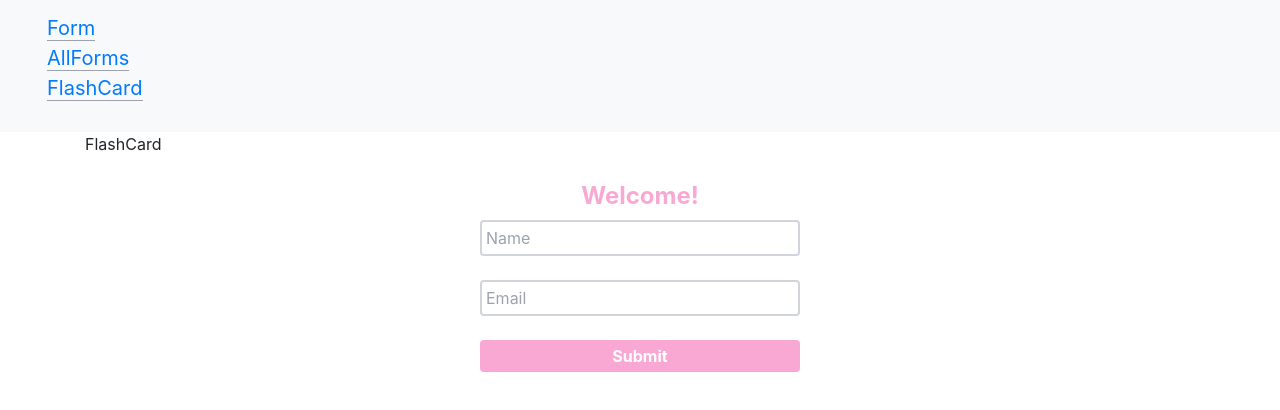
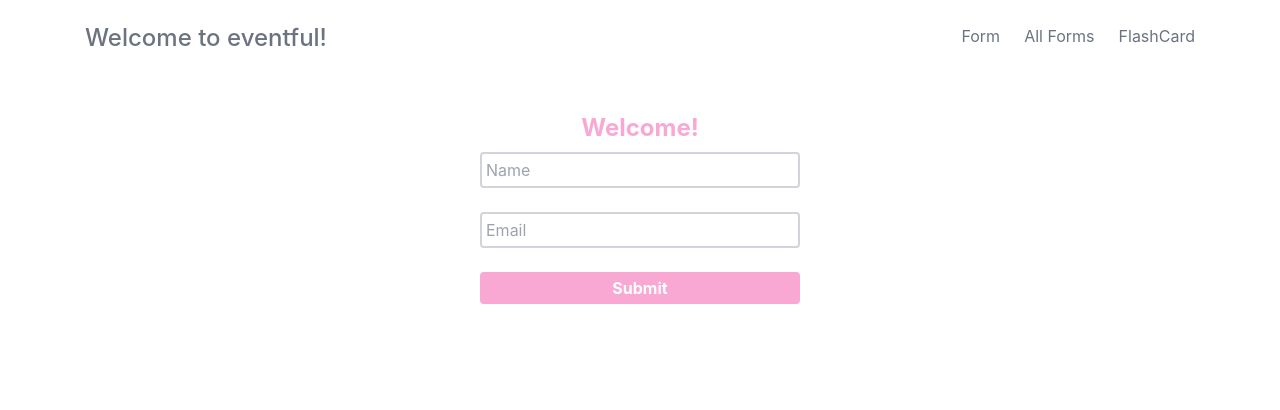
Before and after one commit to cindyliang01/eventful, a React (Create React App) app: page /FlashCard in a window 1280 px wide. Shown: the top 410 px of the page. Built offline with nearby package versions, Linux system fonts and the light colour scheme.

Commit message:
Added styling to Navbar

```diff
--- a/src/App.js
+++ b/src/App.js
@@ -142,28 +142,16 @@ class App extends Component {
   };
 
   render() {
-    // let component;
-    // switch (window.location.pathname) {
-    //   case "/Form":
-    //     component = <Form />;
-    //     break;
-    //   case "/AllForms":
-    //     component = <AllForms />;
-    //     break;
-    //   case "/FlashCard":
-    //     component = <FlashCard />;
-    // }
-
     return (
       <React.Fragment>
         <NavBar></NavBar>
-        <div className="container">
+        {/* <div className="container bg-red-300">
           <Routes>
             <Route path="/Form" element={<Form />} />
             <Route path="/AllForms" element={<AllForms />} />
             <Route path="/FlashCard" element={<FlashCard />} />
           </Routes>
-        </div>
+        </div> */}
         <h1 className="text-center font-bold text-2xl mt-4 text-pink-300">
           Welcome!
         </h1>
--- a/src/components/NavBar.jsx
+++ b/src/components/NavBar.jsx
@@ -2,18 +2,41 @@ import React, { Children, Component } from "react";
 import { Link, useMatch, useResolvedPath } from "react-router-dom";
 const NavBar = () => {
   return (
-    <nav className="navbar bg-light">
-      <div className="container-fluid">
-        <Link className="navbar-brand" to="#">
-          <span className="badge badge-pill badge-secondary"></span>
-          <div className="flex flex-row">
-            <ul>
-              <CustomLink to="/Form">Form</CustomLink>
-              <CustomLink to="/AllForms">AllForms</CustomLink>
-              <CustomLink to="/FlashCard">FlashCard</CustomLink>
-            </ul>
-          </div>
-        </Link>
+    // <nav className="navbar bg-light">
+    //   <div className="container-fluid">
+    //     <Link className="navbar-brand" to="#">
+    //       <span className="badge badge-pill badge-secondary"></span>
+    //       <div className="flex flex-row">
+    //         <ul>
+    //           <CustomLink to="/Form">Form</CustomLink>
+    //           <CustomLink to="/AllForms">AllForms</CustomLink>
+    //           <CustomLink to="/FlashCard">FlashCard</CustomLink>
+    //         </ul>
+    //       </div>
+    //     </Link>
+    //   </div>
+    // </nav>
+
+    <nav className="relative container p-6">
+      <div className="flex items-cente justify-between">
+        <h4 className="text-gray-500">Welcome to eventful!</h4>
+        <div className="flex space-x-6">
+          <CustomLink to="/Form" className="hover:text-pink-400 text-gray-500">
+            Form
+          </CustomLink>
+          <CustomLink
+            to="/AllForms "
+            className="hover:text-pink-400 text-gray-500"
+          >
+            All Forms
+          </CustomLink>
+          <CustomLink
+            to="/FlashCard"
+            className="hover:text-pink-400 text-gray-500"
+          >
+            FlashCard
+          </CustomLink>
+        </div>
       </div>
     </nav>
   );
@@ -23,11 +46,11 @@ function CustomLink({ to, children, ...props }) {
   const resolvedPath = useResolvedPath(to);
   const isActive = useMatch({ path: resolvedPath.pathname });
   return (
-    <li className={isActive ? "active" : ""}>
-      <Link to={to} {...props} className="m-3 border-b border-gray-400 ">
+    <ul className={isActive ? "active" : ""}>
+      <Link to={to} {...props}>
         {children}
       </Link>
-    </li>
+    </ul>
   );
 }
 
```
